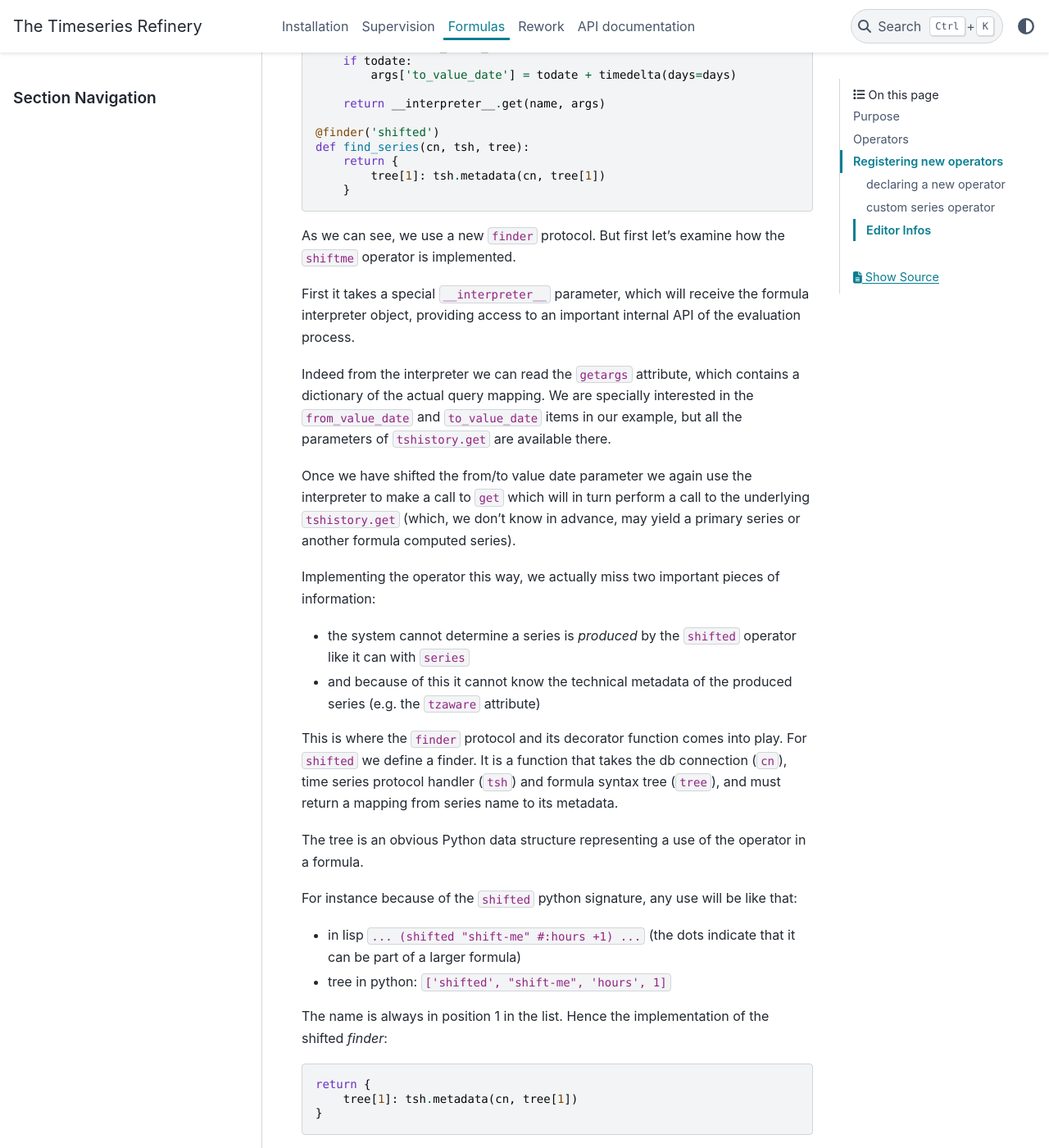
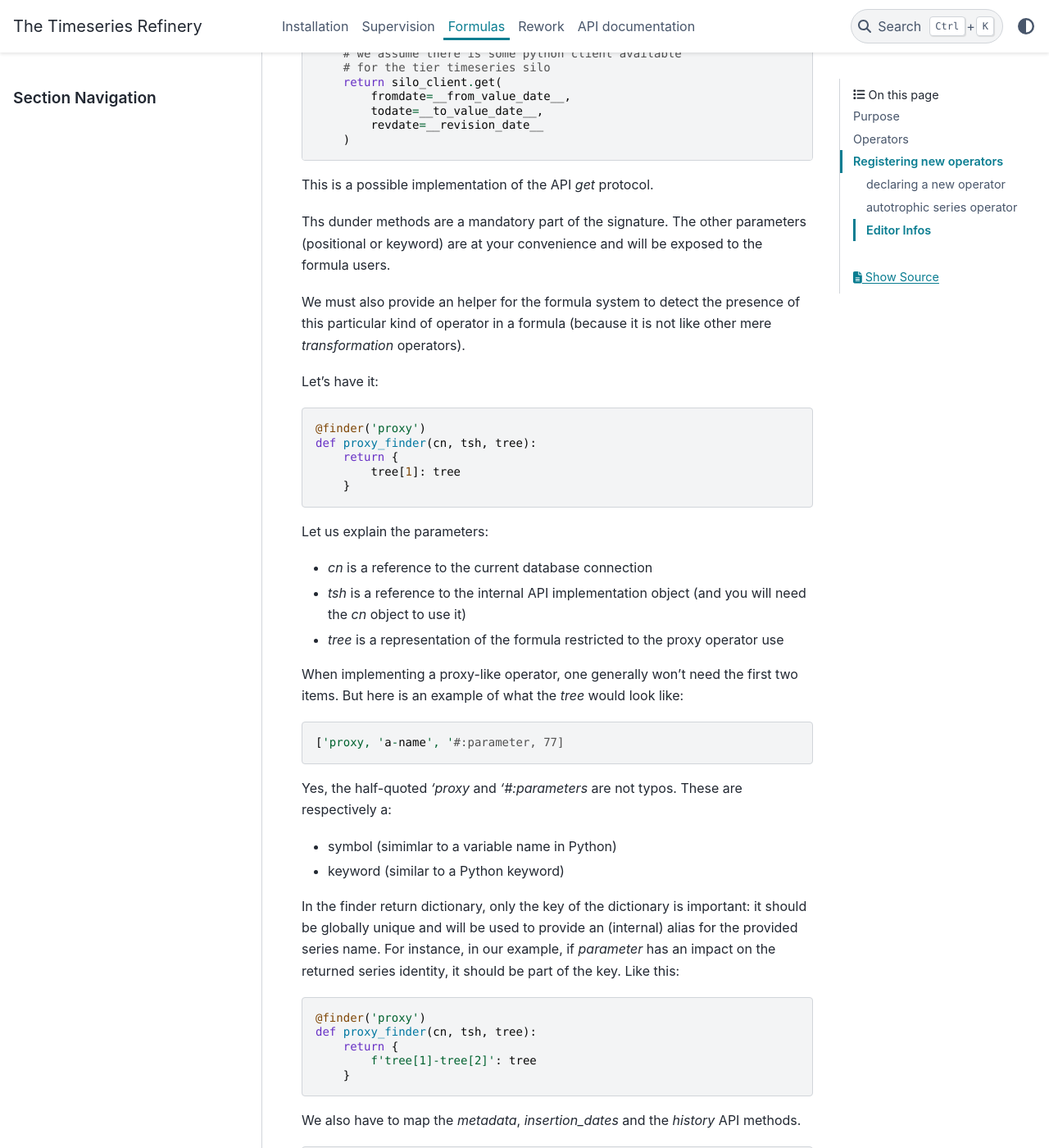
Before and after one commit to pythonianfr/tshistory_refinery, a Sphinx documentation site: the page built from docs/formula.rst, in a window 1280 px wide and 1400 px high, scrolled down 2575 px. Shown: the whole window at 82% size. Built offline with Sphinx 7.4.7 and the PyData theme 0.15.4, drawn with Linux system fonts in a browser that asks for light colours; some of the changed text lies outside the part shown.

Commit message:
doc/formulas: significant update to the operators section

```diff
--- a/docs/formula.rst
+++ b/docs/formula.rst
@@ -6,9 +6,6 @@ Purpose
 
 This `tshistory <https://hg.sr.ht/~pythonian/tshistory>`__ component
 provides a formula language to build computed series.
-
-Formulas are defined using a simple lisp-like syntax, using a
-pre-defined function library.
 
 Formulas are read-only series (you can’t ``update`` or ``replace``
 values).
@@ -20,6 +17,7 @@ formula.
 Because of this the ``staircase`` operator is available on formulae.
 Some ``staircase`` operations can have a very fast implementation if the
 formula obeys commutativity rules.
+
 
 Operators
 ---------
@@ -49,7 +47,8 @@ Some notes:
 -  operator names can contain dashes or arbitrary caracters
 
 -  literal values can be: ``3`` (integer), ``5.2`` (float), ``"hello"``
-   (string) and ``#t`` or ``#f`` (true or false)
+   (string), ``#t`` or ``#f`` (true or false) and ``nil`` (for None)
+
 
 Pre-defined operators
 ~~~~~~~~~~~~~~~~~~~~~~~~~~~
@@ -75,149 +75,153 @@ One just needs to decorate a python with the ``func`` decorator:
      from tshistory_formula.registry import func
 
      @func('identity')
-     def identity(series):
+     def identity(series: pd.Series) -> pd.Series:
          return series
 
 The operator will be known to the outer world by the name given to
 ``@func``, not the python function name (which can be arbitrary).
 
-This is enough to get a working transformation operator. However
+You *must* provide correct type annotations : the formula language is
+statically typed and the typechecker will refuse to work with an
+untyped operator.
+
+This is enough to get a working *transformation* operator. However
 operators built to construct series rather than just transform
 pre-existing series are more complicated.
 
-custom series operator
-~~~~~~~~~~~~~~~~~~~~~~~
+autotrophic series operator
+~~~~~~~~~~~~~~~~~~~~~~~~~~~~~
 
-We start with an example, a ``shifted`` operator that gets a series with
-shifted from_value_date/to_value_date boundaries by a constant ``delta``
-amount.
+We start with an example, a ``proxy`` operator that gets a series from
+an existing time series silo (on the fly) to be served as it came from
+your local installation.
 
-We would use it like this: ``(shifted "shiftme" #:days -1)``
+We would use it like this: ``(proxy "a-name" #:parameter 42.3)``
 
-As we can see the standard ``series`` operator won’t work there, that is
-applying a shift operator (``(shift (series "shiftme"))``) *after* the
-call to series is too late. The from/to implicit parameters have already
-been handled by ``series`` itself and there is nothing left to *shift*.
+As we can see it can look like the ``series`` operator, though its
+signature might be more complicated (this will be entirely dependent
+on the way to enumerate series in the silo).
 
-Hence ``shifted`` must be understood as an alternative to ``series``
-itself. Here is a possible implementation:
+Hence ``proxy`` must be understood as an alternative to ``series``
+itself. Here is how the initial part would look:
 
 .. code:: python
 
-     from tshistory_formula.registry import func, finder
+     from tshistory_formula.registry import func, finder, metadata, history, insertion_dates
 
-     @func('shifted')
-     def shifted(__interpreter__, name, days=0):
-         args = __interpreter__.getargs.copy()
-         fromdate = args.get('from_value_date')
-         todate = args.get('to_value_date')
-         if fromdate:
-             args['from_value_date'] = fromdate + timedelta(days=days)
-         if todate:
-             args['to_value_date'] = todate + timedelta(days=days)
+     @func('proxy', auto=True)
+     def proxy(__interpreter__,
+               __from_value_date__,
+               __to_value_date__,
+               __revision_date__,
+               name: str,
+               parameter=0):
 
-         return __interpreter__.get(name, args)
+         # we assume there is some python client available
+         # for the tier timeseries silo
+         return silo_client.get(
+             fromdate=__from_value_date__,
+             todate=__to_value_date__,
+             revdate=__revision_date__
+         )
 
-     @finder('shifted')
-     def find_series(cn, tsh, tree):
-         return {
-             tree[1]: tsh.metadata(cn, tree[1])
-         }
+This is a possible implementation of the API `get` protocol.
 
-As we can see, we use a new ``finder`` protocol. But first let’s examine
-how the ``shiftme`` operator is implemented.
+Ths dunder methods are a mandatory part of the signature. The other
+parameters (positional or keyword) are at your convenience and will be
+exposed to the formula users.
 
-First it takes a special ``__interpreter__`` parameter, which will
-receive the formula interpreter object, providing access to an important
-internal API of the evaluation process.
+We must also provide an helper for the formula system to detect the
+presence of this particular kind of operator in a formula (because it
+is not like other mere *transformation* operators).
 
-Indeed from the interpreter we can read the ``getargs`` attribute, which
-contains a dictionary of the actual query mapping. We are specially
-interested in the ``from_value_date`` and ``to_value_date`` items in our
-example, but all the parameters of ``tshistory.get`` are available
-there.
-
-Once we have shifted the from/to value date parameter we again use the
-interpreter to make a call to ``get`` which will in turn perform a call
-to the underlying ``tshistory.get`` (which, we don’t know in advance,
-may yield a primary series or another formula computed series).
-
-Implementing the operator this way, we actually miss two important
-pieces of information:
-
--  the system cannot determine a series is *produced* by the ``shifted``
-   operator like it can with ``series``
-
--  and because of this it cannot know the technical metadata of the
-   produced series (e.g. the ``tzaware`` attribute)
-
-This is where the ``finder`` protocol and its decorator function comes
-into play. For ``shifted`` we define a finder. It is a function that
-takes the db connection (``cn``), time series protocol handler (``tsh``)
-and formula syntax tree (``tree``), and must return a mapping from
-series name to its metadata.
-
-The tree is an obvious Python data structure representing a use of the
-operator in a formula.
-
-For instance because of the ``shifted`` python signature, any use will
-be like that:
-
--  in lisp ``... (shifted "shift-me" #:hours +1) ...`` (the dots
-   indicate that it can be part of a larger formula)
-
--  tree in python: ``['shifted', "shift-me", 'hours', 1]``
-
-The name is always in position 1 in the list. Hence the implementation
-of the shifted *finder*:
+Let's have it:
 
 .. code:: python
 
+     @finder('proxy')
+     def proxy_finder(cn, tsh, tree):
          return {
-             tree[1]: tsh.metadata(cn, tree[1])
+             tree[1]: tree
          }
 
-For the metadata we delegate the computation to the underlying series
-metadata.
+Let us explain the parameters:
 
-We might want to provide an ad-hoc metadata dictionary if we had a proxy
-operator that would forward the series from an external source:
+* `cn` is a reference to the current database connection
+
+* `tsh` is a reference to the internal API implementation object (and
+  you will need the `cn` object to use it)
+
+* `tree` is a representation of the formula restricted to the proxy
+  operator use
+
+When implementing a proxy-like operator, one generally won't need the
+first two items. But here is an example of what the *tree* would look
+like:
 
 .. code:: python
 
-     @func('proxy')
-     def proxy(
-             __interpreter__,
-             series_uid: str,
-             default_start: date,
-             default_end : date) -> pd.Series:
-         i = __interpreter__
-         args = i.getargs.copy()
-         from_value_date = args.get('from_value_date') or default_start
-         to_value_date = args.get('to_value_date') or default_end
+   ['proxy, 'a-name', '#:parameter, 77]
 
-         proxy = ProxyClient()
-         return proxy.get(
-             series_uid,
-             from_value_date,
-             to_value_date,
-         )
+Yes, the half-quoted `'proxy` and `'#:parameters` are not typos. These are
+respectively a:
+
+* symbol (simimlar to a variable name in Python)
+
+* keyword (similar to a Python keyword)
+
+In the finder return dictionary, only the key of the dictionary is
+important: it should be globally unique and will be used to provide an
+(internal) alias for the provided series name. For instance, in our
+example, if `parameter` has an impact on the returned series identity,
+it should be part of the key. Like this:
+
+.. code:: python
 
      @finder('proxy')
-     def proxy(cn, tsh, tree):
+     def proxy_finder(cn, tsh, tree):
          return {
-             tree[1]: {
-                 'index_type': 'datetime64[ns]',
-                 'tzaware': False,
-                 'value_type': 'float64'
-             }
+             f'tree[1]-tree[2]': tree
          }
 
-Here, because we have no other means to know (and the proxy provides
-some useful documentation), we write the metadata ourselves explicitly.
+We also have to map the `metadata`, `insertion_dates` and the
+`history` API methods.
 
-Also note how accessing the ``__interpreter__`` again is used to forward
-the query arguments.
+.. code:: python
+
+    @metadata('proxy')
+    def proxy_metadata(cn, tsh, tree):
+        return {
+            f'proxy:{tree[1]}-{tree[2]}': {
+                'tzaware': True,
+                'source': 'silo-proxy',
+                'index_type': 'datetime64[ns, UTC]',
+                'value_type': 'float64',
+                'index_dtype': '|M8[ns]',
+                'value_dtype': '<f8'
+            }
+        }
+
+.. code:: python
+
+    @history('proxy')
+    def proxy_history(__interpreter__,
+                      from_value_date=None,
+                      to_value_date=None,
+                      from_insertion_date=None,
+                      to_insertion_date=None):
+        # write the implementation there :)
+
+
+    @insertion_dates('proxy')
+    def proxy_idates(__interpreter__,
+                     from_value_date=None,
+                     to_value_date=None,
+                     from_insertion_date=None,
+                     to_insertion_date=None):
+        # write the implementation there :)
+
+
 
 Editor Infos
 ~~~~~~~~~~~~~
```
Also changed, not shown: other parts of docs/formula.rst (+2 -1 lines).
